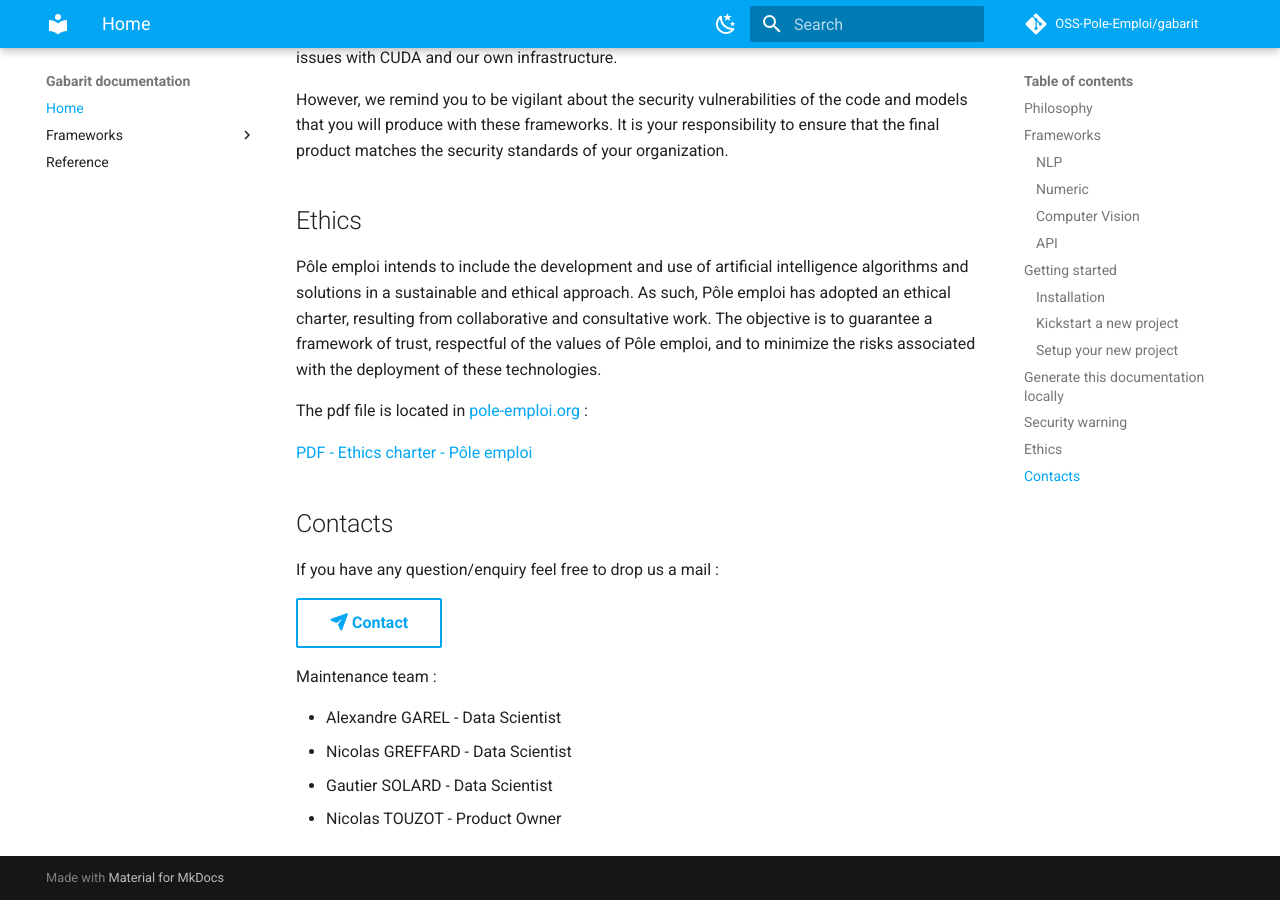
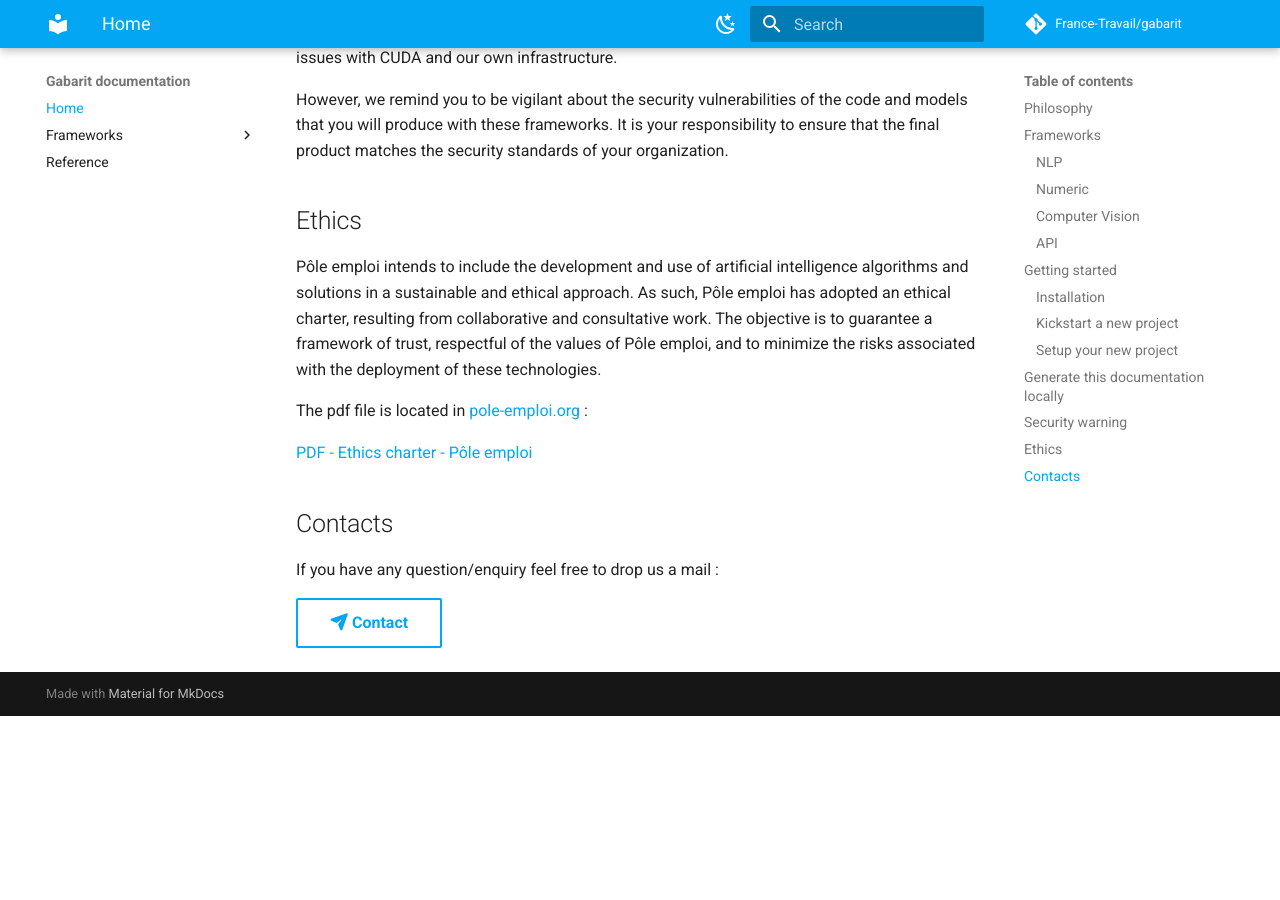
Before and after one commit to France-Travail/gabarit, an MkDocs documentation site: the page built from docs/index.md, in a window 1280 px wide and 900 px high, scrolled down 4311 px. Built offline with MkDocs 1.6.1 and Material for MkDocs 9.7.7, drawn with Linux system fonts in a browser that asks for light colours; comment, search, counter and statistics services are not loaded; after the commit the page ends 5027 px from its top, so only the background shows below that; some of the changed text lies outside the part shown.

Commit message:
Changes from github group migration (#202)

````diff
--- a/docs/index.md
+++ b/docs/index.md
@@ -112,7 +112,7 @@
 To generate this documentation locally first clone the gabarit repository :
 
 ```bash
-git clone https://github.com/OSS-Pole-Emploi/gabarit.git
+git clone https://github.com/France-Travail/gabarit.git
 cd gabarit
 ```
 
@@ -156,10 +156,3 @@
 If you have any question/enquiry feel free to drop us a mail :
 
 [:fontawesome-solid-paper-plane: Contact](mailto:drosdadssocle.00620@francetravail.fr){ .md-button }
-
-Maintenance team :
-
-- Alexandre GAREL - Data Scientist
-- Nicolas GREFFARD - Data Scientist
-- Gautier SOLARD - Data Scientist
-- Nicolas TOUZOT - Product Owner
--- a/mkdocs.yaml
+++ b/mkdocs.yaml
@@ -1,6 +1,6 @@
 site_name: Gabarit documentation
-repo_url: https://github.com/OSS-Pole-Emploi/gabarit
-repo_name: OSS-Pole-Emploi/gabarit
+repo_url: https://github.com/France-Travail/gabarit
+repo_name: France-Travail/gabarit
 
 theme:
   name: material
--- a/setup.py
+++ b/setup.py
@@ -41,7 +41,7 @@
     author="Agence Data Services PE Nantes",
     author_email="drosdadssocle.00620@francetravail.fr",
     description="Kickstart your AI project as code",
-    url="https://github.com/OSS-Pole-Emploi/gabarit",
+    url="https://github.com/France-Travail/gabarit",
     platforms=['windows', 'linux'],
     python_requires='>=3.8',
     include_package_data=True,
````
Also changed, not shown: CONTRIBUTING.md (+2 -2 lines), README.md (+16 -16 lines), docs/frameworks/NLP.md (+1 -1 lines), docs/frameworks/NUM.md (+1 -1 lines), 9 other files.
